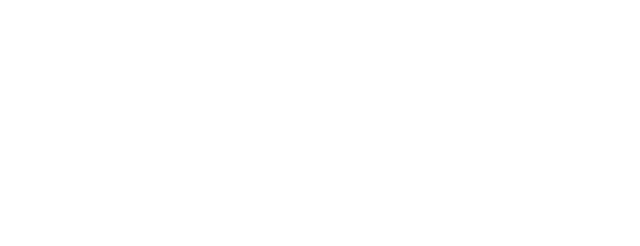
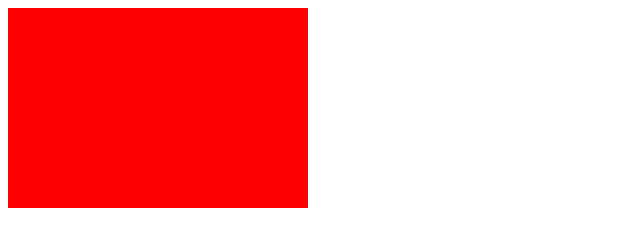
Before and after one commit to Yassinbassam11/temp, a plain HTML site: page index.html in a window 1280 px wide. Shown: the whole page, without its empty margins (0-640 px from the left). Drawn offline with Linux system fonts and the light colour scheme.

Commit message:
add grid

```diff
--- a/index.html
+++ b/index.html
@@ -7,7 +7,7 @@
     <link rel="stylesheet" href="styles.css">
 </head>
 <body>
-
+    <div id="grid"></div>
     <script src="app.js"></script>
 </body>
 </html>
--- a/styles.css
+++ b/styles.css
@@ -0,0 +1,5 @@
+#grid{
+    width: 300px;
+    height: 200px;
+    background-color: red;
+}
```
